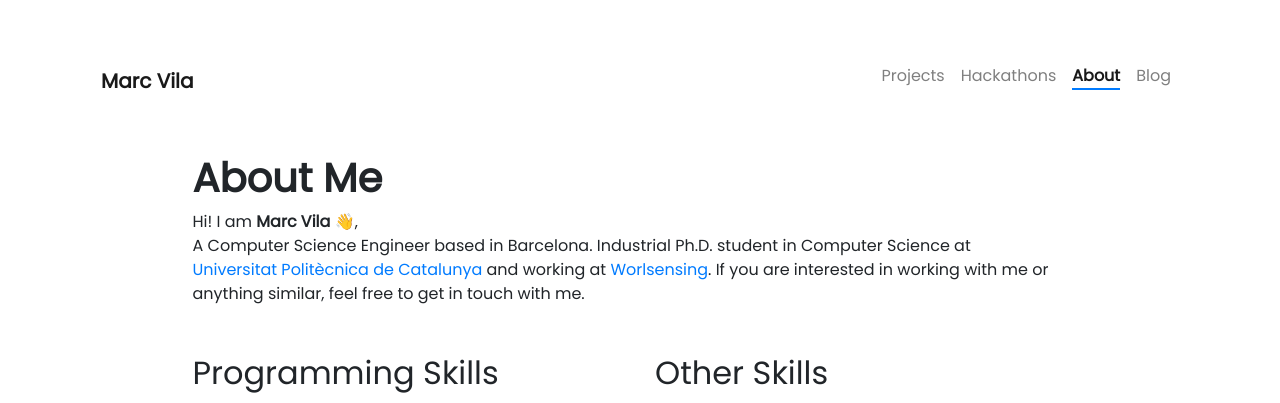
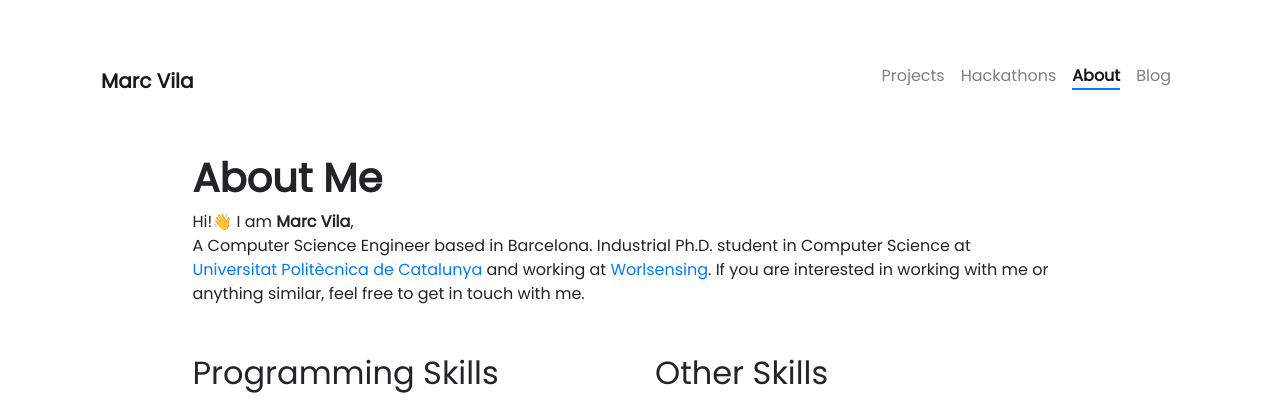
Before and after one commit to LaQuay/marcvila.me, a Jekyll site: the page built from pages/about.md, in a window 1280 px wide and 900 px high. Shown: the top 403 px of the window. Built offline with Jekyll 4.4.1, drawn with Linux system fonts in a browser that asks for light colours; nearby versions of some CDN libraries; emoji names are drawn with the system emoji font.

Commit message:
change emoji

```diff
--- a/pages/about.md
+++ b/pages/about.md
@@ -7,7 +7,7 @@ weight: 3
 
 # **About Me**
 
-Hi! I am **{{ site.author.name }}** :wave:,<br>
+Hi!:wave: I am **{{ site.author.name }}**,<br>
 A Computer Science Engineer based in Barcelona. Industrial Ph.D. student in Computer Science at
 <a href='https://www.upc.edu' target='_blank'>Universitat Politècnica de Catalunya</a> and working at
 <a href='https://www.worldsensing.com/' target='_blank'>Worlsensing</a>. If you are interested in working
```
